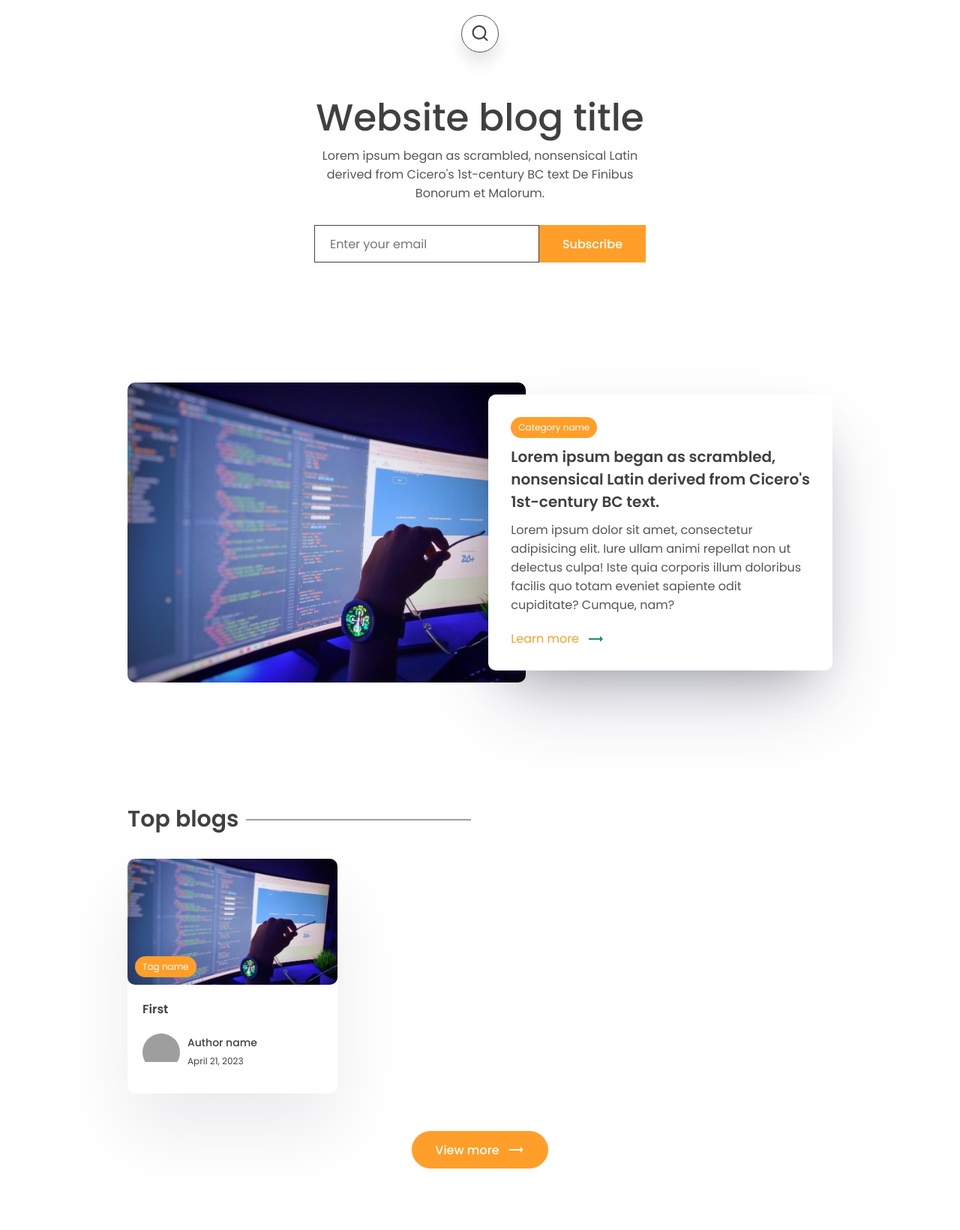
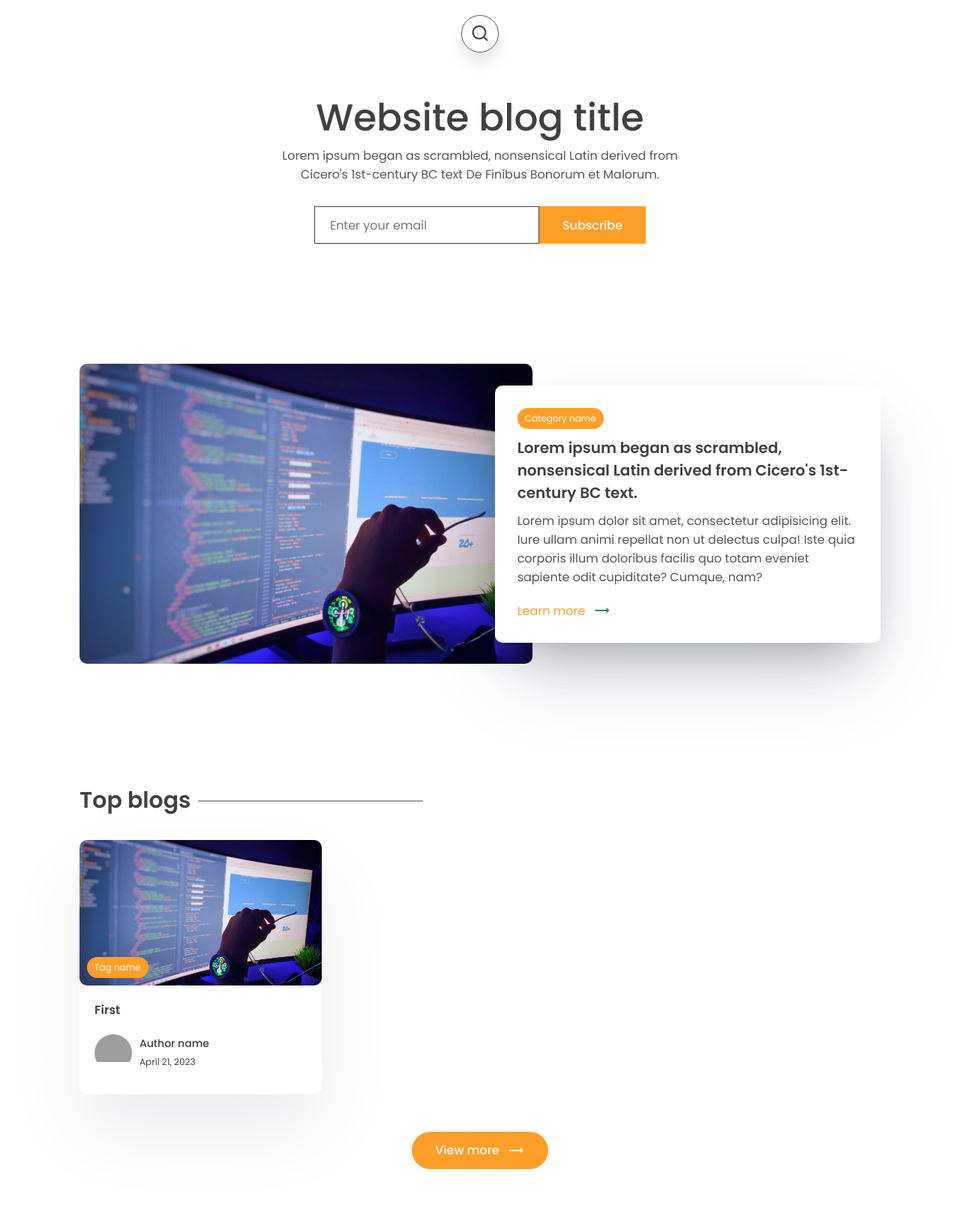
Before and after one commit to Neon2k2/blogsite, a Django app: page / in a window 1280 px wide. Shown: the part 280-1920 px from the top of the page at 75% size. Run offline with Django 4.2, Linux system fonts and the light colour scheme; data comes from the database, SQL or seed files in the repository; some libraries are stand-ins or nearby versions; grey boxes are pictures that could not be loaded.

Commit message:
container size increased

```diff
--- a/app/static/app/style.css
+++ b/app/static/app/style.css
@@ -34,7 +34,7 @@ img {
 }
 
 .container {
-  max-width: 75%;
+  max-width: 85%;
   margin: auto;
   padding: 0 10px;
 }
```
